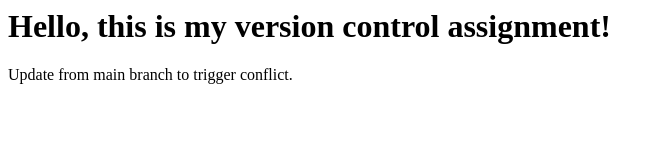
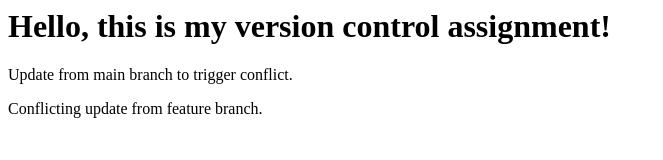
Before and after one commit to nomanchanna/VersionControl_Assignment, a plain HTML site: page index.html in a window 1280 px wide. Shown: the whole page, without its empty margins (0-663 px from the left). Drawn offline with Linux system fonts and the light colour scheme.

Commit message:
Add conflicting update in feature-update branch

```diff
--- a/index.html
+++ b/index.html
@@ -1,2 +1,3 @@
 <h1>Hello, this is my version control assignment!</h1>
 <p>Update from main branch to trigger conflict.</p>
+<p>Conflicting update from feature branch.</p>
```
